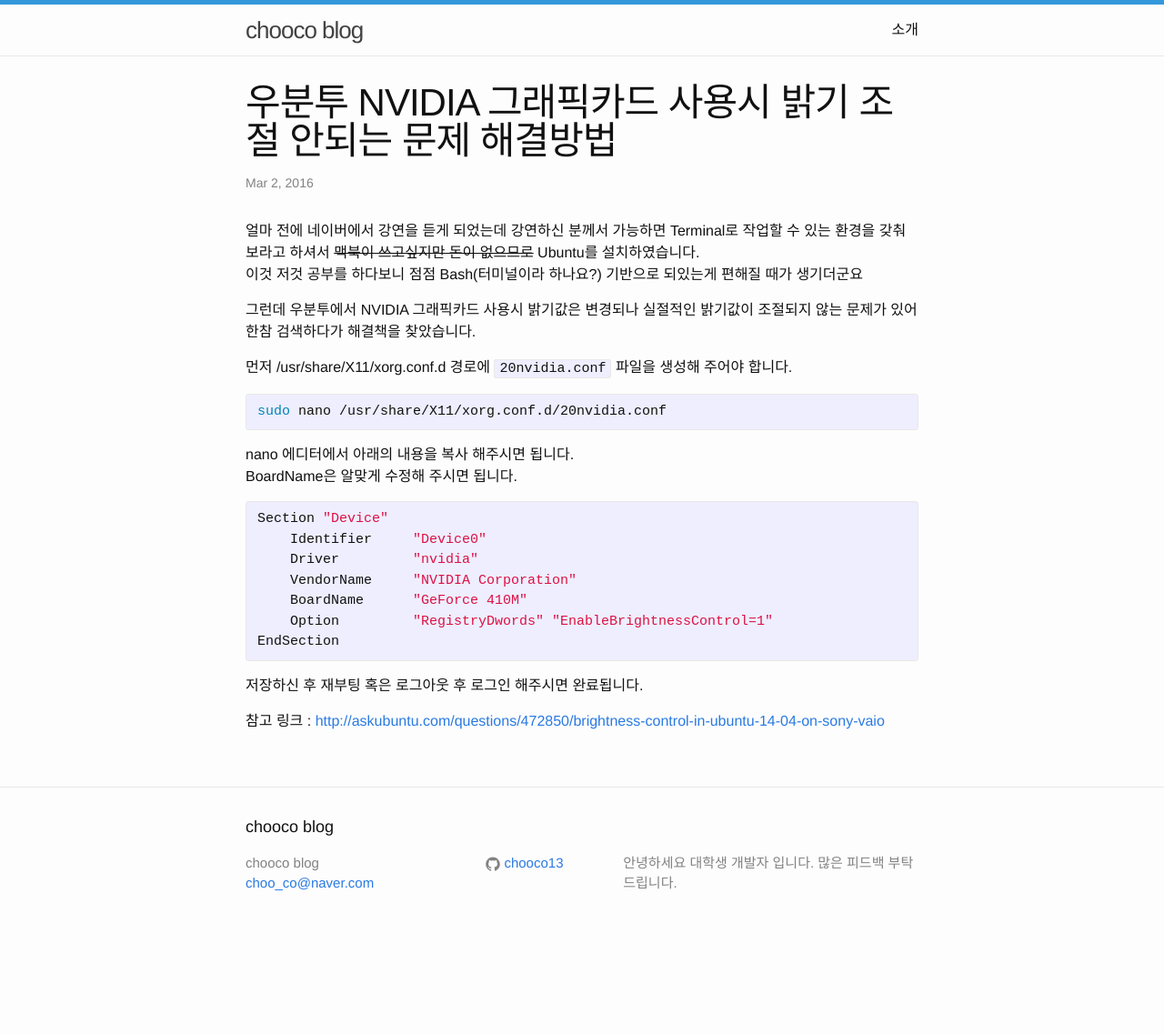
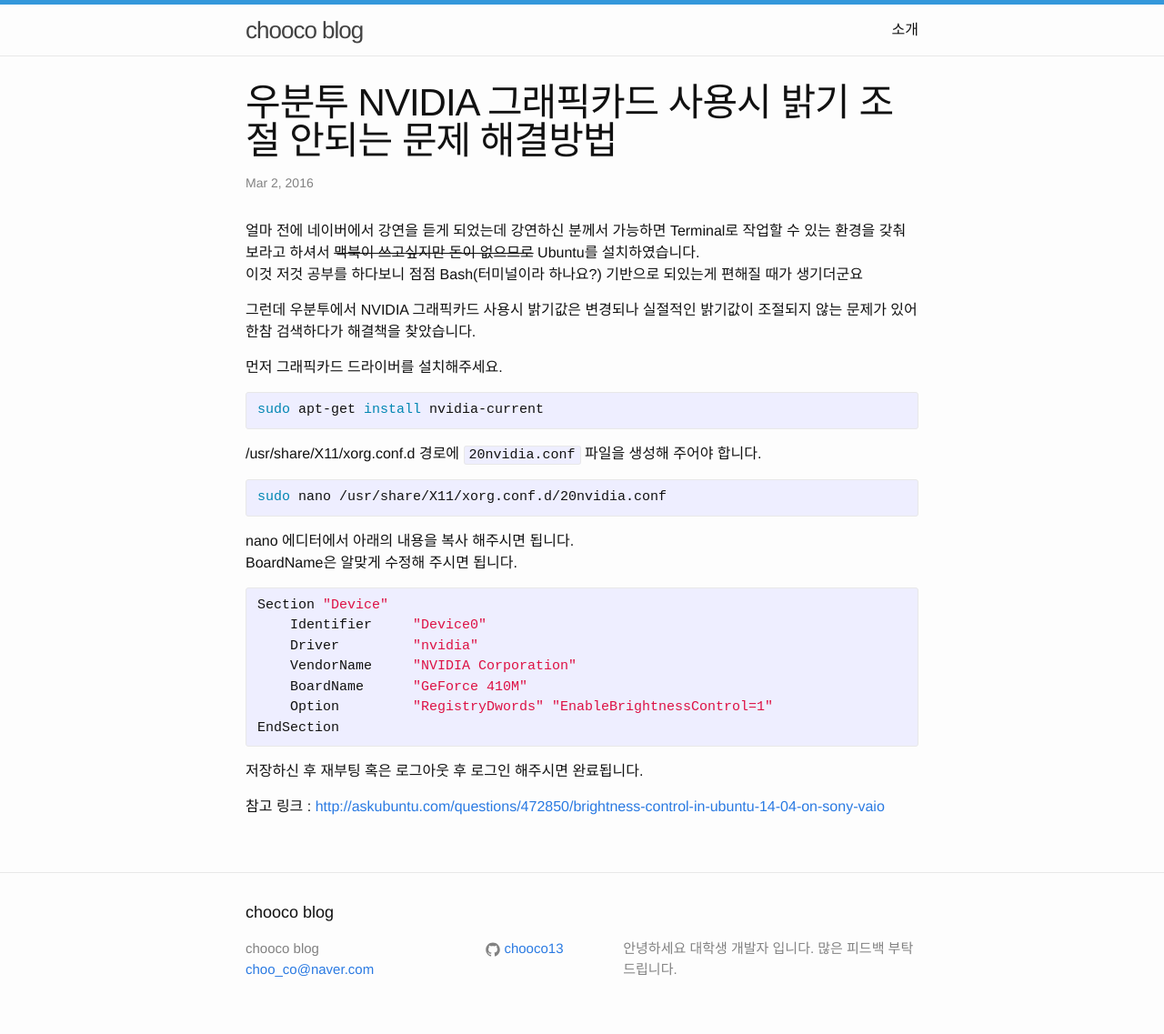
Before and after one commit to chooco13/chooco13.github.io, a Jekyll site: the page built from _posts/2016-03-02-우분투-NVIDIA-그래픽카드-사용시-밝기-조절-안되는-문제-해결방법.md, in a window 1280 px wide. Shown: the whole page at 91% size. Built offline with Jekyll 4.4.1, drawn with Linux system fonts in a browser that asks for light colours; comment, search, counter and statistics services are not loaded; before the commit the page ends 1043 px from its top, so only the background shows below that.

Commit message:
우분투 NVIDIA 그래픽카드 사용시 밝기 조절 안되는 문제 해결방법 내용추가

```diff
--- a/_posts/2016-03-02-우분투-NVIDIA-그래픽카드-사용시-밝기-조절-안되는-문제-해결방법.md
+++ b/_posts/2016-03-02-우분투-NVIDIA-그래픽카드-사용시-밝기-조절-안되는-문제-해결방법.md
@@ -10,7 +10,12 @@
 
 그런데 우분투에서 NVIDIA 그래픽카드 사용시 밝기값은 변경되나 실절적인 밝기값이 조절되지 않는 문제가 있어 한참 검색하다가 해결책을 찾았습니다.
 
-먼저 /usr/share/X11/xorg.conf.d 경로에 `20nvidia.conf` 파일을 생성해 주어야 합니다.
+먼저 그래픽카드 드라이버를 설치해주세요.
+{% highlight shell %}
+sudo apt-get install nvidia-current
+{% endhighlight %}
+
+/usr/share/X11/xorg.conf.d 경로에 `20nvidia.conf` 파일을 생성해 주어야 합니다.
 
 {% highlight shell %}
 sudo nano /usr/share/X11/xorg.conf.d/20nvidia.conf
```
